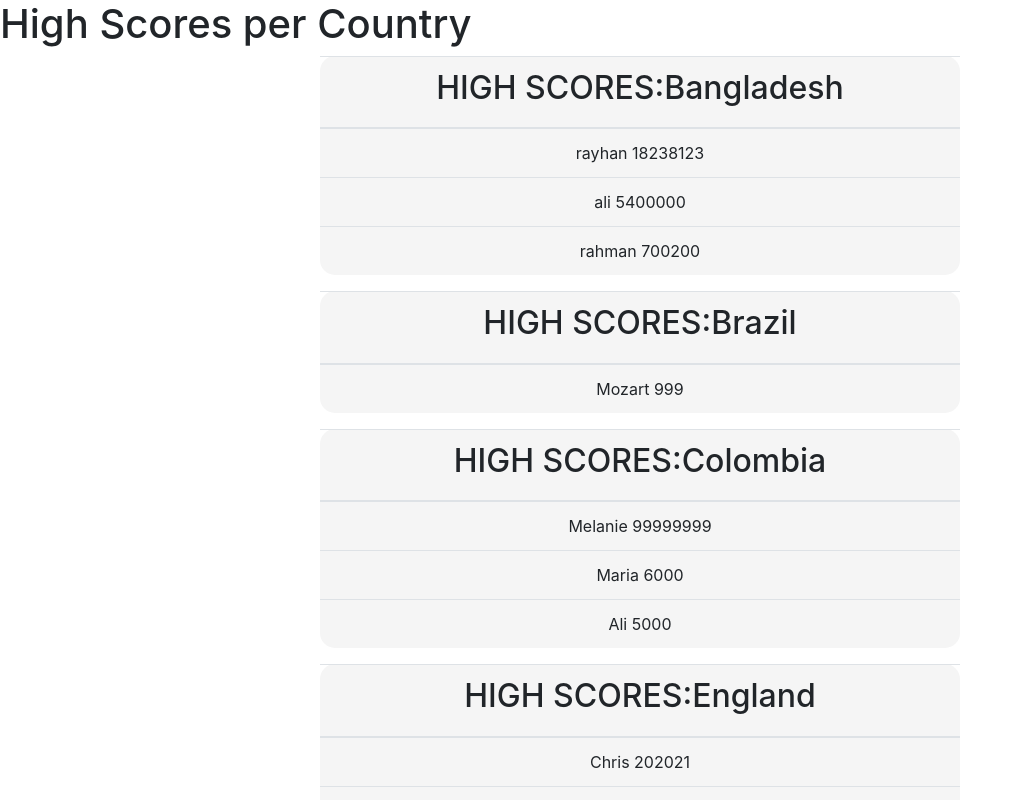
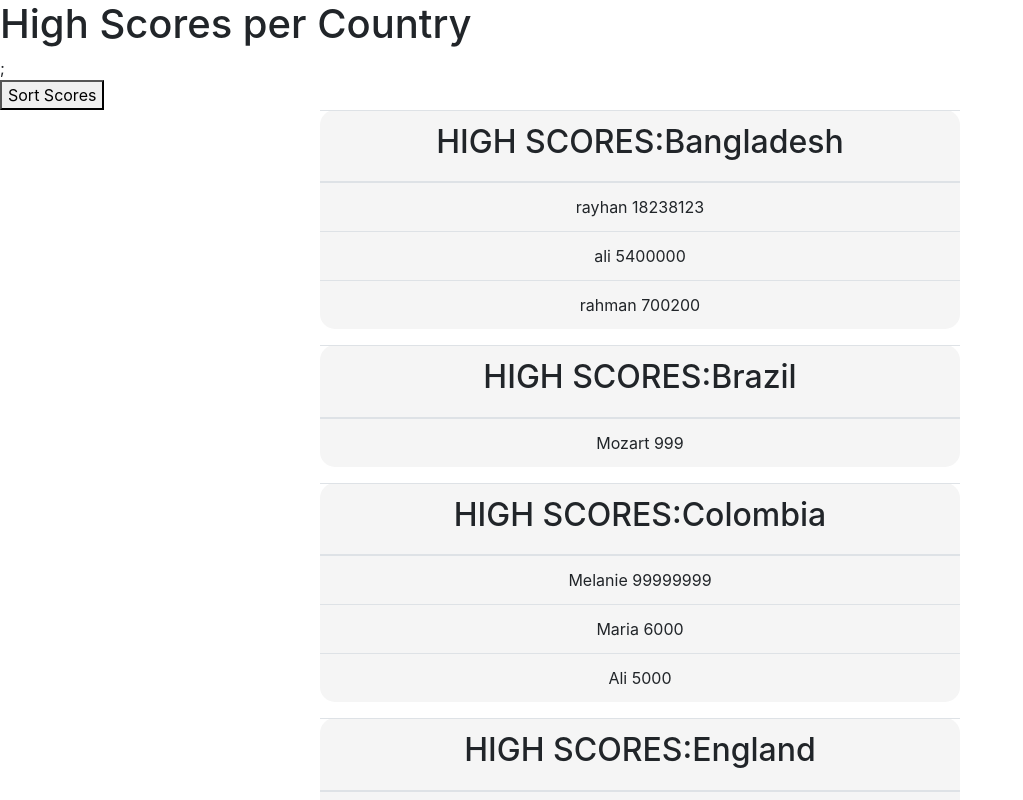
Before and after one commit to chezlinbenson/high-scores-react, a React (Create React App) app: page / in a window 1280 px wide. Shown: the top 800 px of the page, without its empty margins (0-1023 px from the left). Built offline with nearby package versions, Linux system fonts and the light colour scheme.

Commit message:
Completed Level 4, Toggle button.

```diff
--- a/src/HighScoreTable.js
+++ b/src/HighScoreTable.js
@@ -1,9 +1,10 @@
-import React from "react";
+import React, { useState } from "react";
 import PlayerScore from "./PlayerScore";
-import allCountryScores from "./scores";
 import scores from "./scores";
 
 const HighScoreTable = () => {
+  const [status, setStatus] = useState(true);
+
   scores.sort((a, b) => {
     const nameA = a.name;
     const nameB = b.name; // ignore upper and lowercase
@@ -18,8 +19,26 @@ const HighScoreTable = () => {
     return 0;
   });
 
+  function sortData(countryPlayers) {
+    if (status) {
+      countryPlayers.sort((a, b) => b.s - a.s);
+      console.log("here");
+    } else {
+      countryPlayers.sort((a, b) => a.s - b.s);
+      console.log("there");
+    }
+    return countryPlayers;
+  }
+
+  function statusToggle() {
+    status ? setStatus(false) : setStatus(true);
+    scores.map((country, index) => sortData(country.scores));
+    console.log(status);
+  }
+
   return (
     <div>
+      <button onClick={statusToggle}>Sort Scores</button>
       {scores.map((country, index) => (
         <div key={index} className="countryCard">
           <table className="table">
@@ -31,13 +50,11 @@ const HighScoreTable = () => {
               </tr>
             </thead>
             <tbody>
-              {country.scores
-                .sort((a, b) => b.s - a.s)
-                .map((player, index) => (
-                  <tr key={index} className="player-score">
-                    <PlayerScore player={player} />
-                  </tr>
-                ))}
+              {sortData(country.scores).map((player, index) => (
+                <tr key={index} className="player-score">
+                  <PlayerScore player={player} />
+                </tr>
+              ))}
             </tbody>
           </table>
         </div>
--- a/src/ScoreHeading.js
+++ b/src/ScoreHeading.js
@@ -3,9 +3,8 @@ import React from "react";
 const ScoreHeading = () => {
   return (
     <div>
-      <h1>High Scores per Country</h1>
+      <h1>High Scores per Country</h1>;
     </div>
   );
 };
-
 export default ScoreHeading;
--- a/src/index.css
+++ b/src/index.css
@@ -10,6 +10,10 @@ body {
 code {
   font-family: source-code-pro, Menlo, Monaco, Consolas, "Courier New",
     monospace;
+}
+
+.sort-Button {
+  text-align: end;
 }
 
 .countryCard {
```
